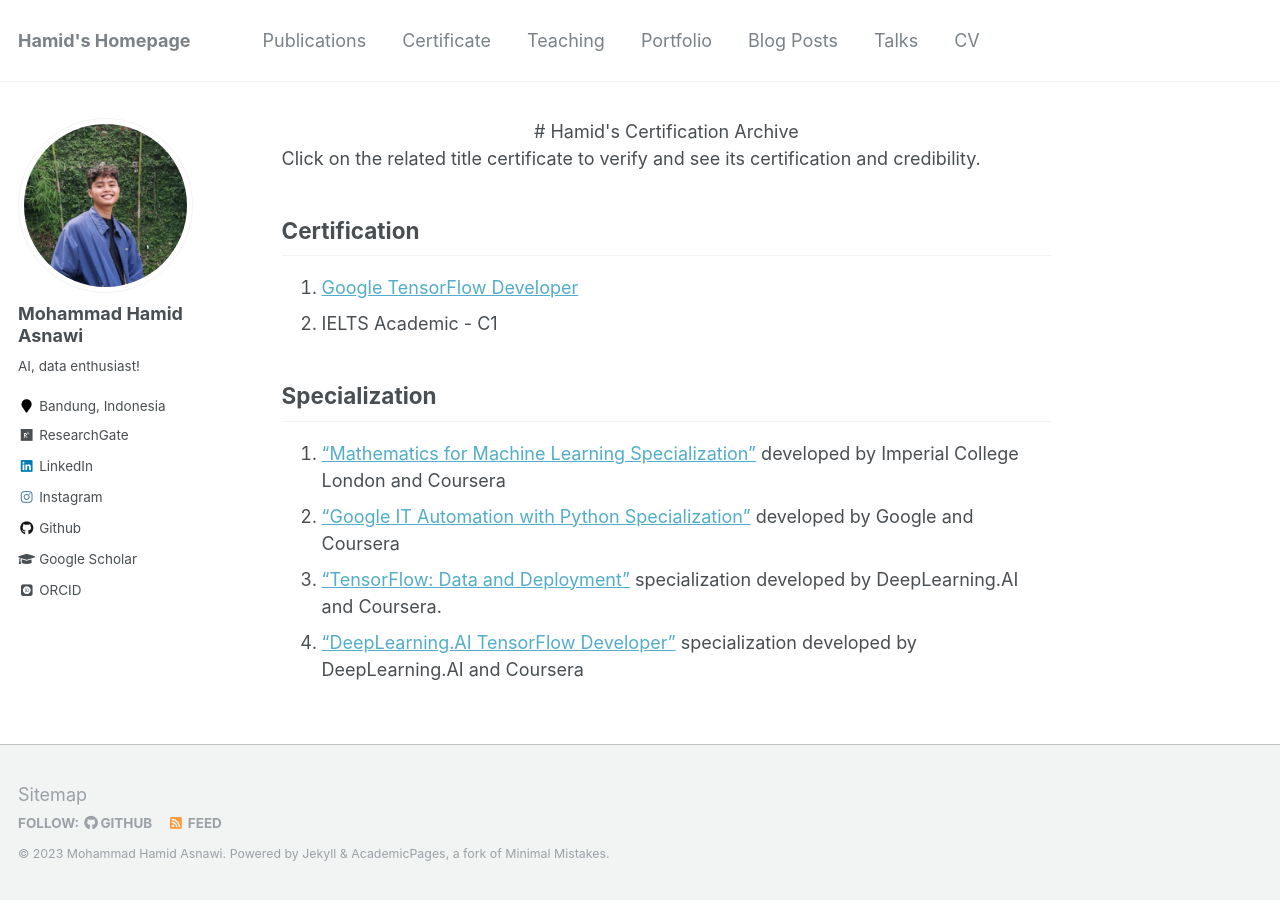
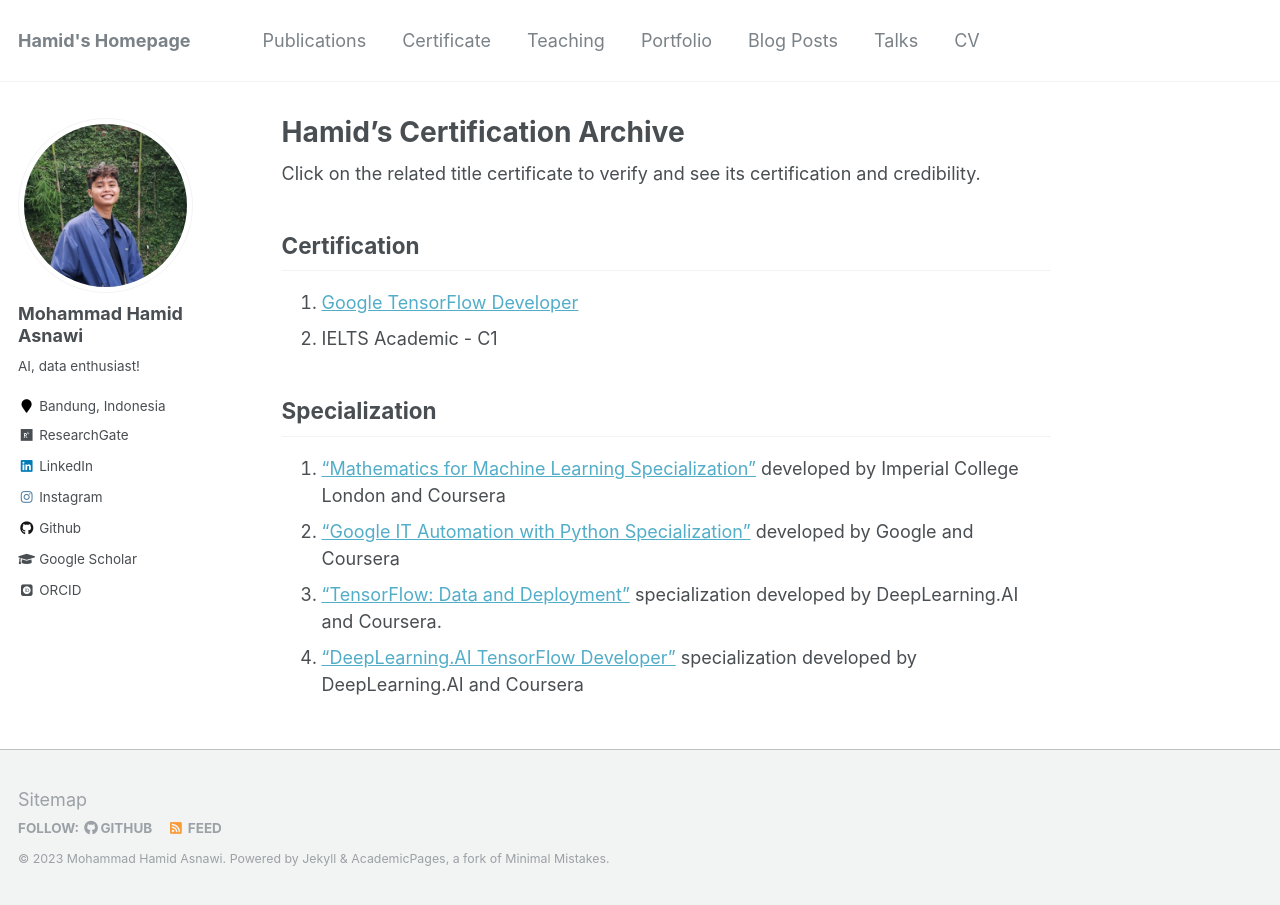
Before and after one commit to mhamidasn/mhamidasn.github.io, a Jekyll site: the page built from _pages/certification.md, in a window 1280 px wide. Built offline with Jekyll 4.4.1, drawn with Linux system fonts in a browser that asks for light colours; some web fonts are replaced.

```diff
--- a/_pages/certification.md
+++ b/_pages/certification.md
@@ -1,14 +1,8 @@
 ---
-title:
+title: Hamid's Certification Archive
 permalink: /certificate/
 author_profile: true
 ---
-<center>
-
-# Hamid's Certification Archive
-
-</center>
-
 Click on the related title certificate to verify and see its certification and credibility.
 
 ## Certification
```
